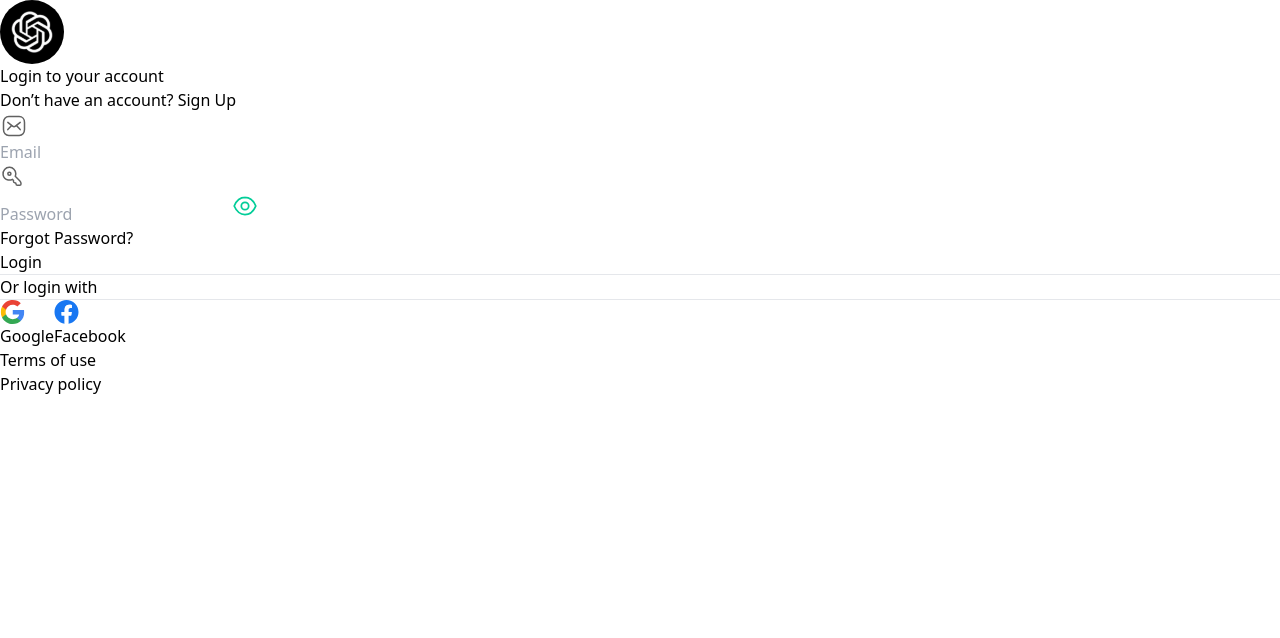
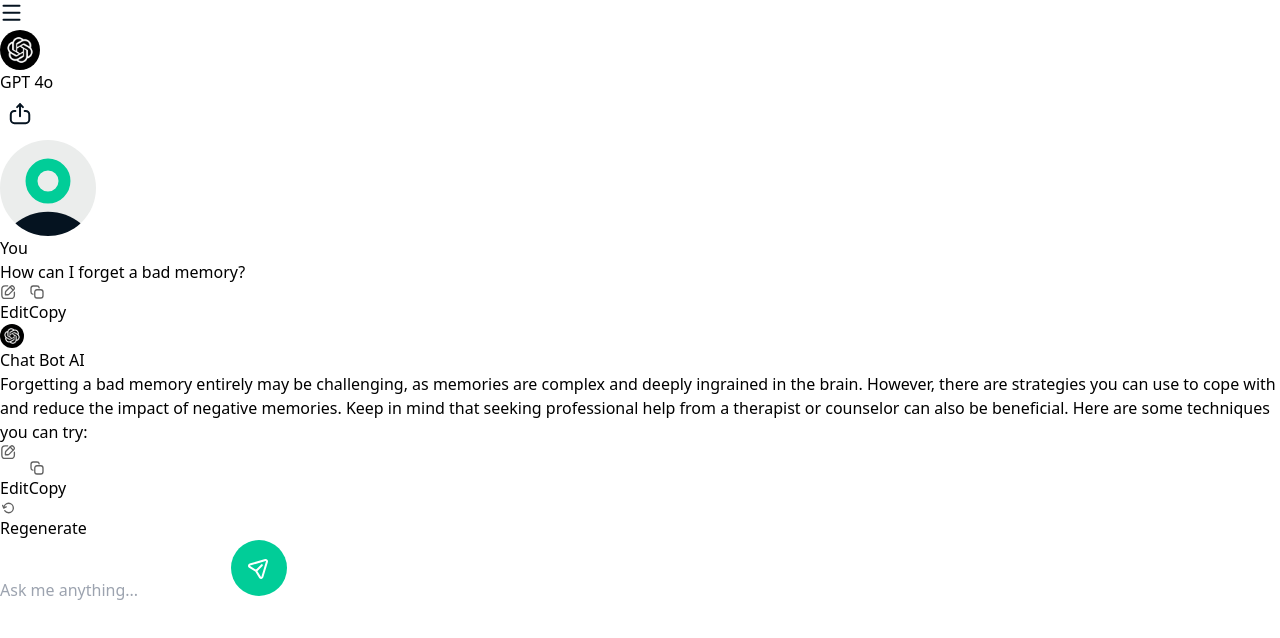
Before and after one commit to ShadWeb/ChatBot, a React (Vite) app: page /homechat/1 in a window 1280 px wide. Shown: the top 638 px of the page. Built offline with nearby package versions, Linux system fonts and the light colour scheme.

Commit message:
hpgrade2

```diff
--- a/src/App.jsx
+++ b/src/App.jsx
@@ -13,6 +13,7 @@ function App() {
      <Routes>
      <Route path='*' element={<PeageLogin/>}/>
      <Route path='/home/' element={<Home/>}/>
+     <Route path='/homechat/:id' element={<HomeChat/>}/>
      <Route path='/homechat/' element={<HomeChat/>}/>
      <Route path='/seting/:idpage' element={<Seting/>}/>
      </Routes>
--- a/src/components/CardHistory.jsx
+++ b/src/components/CardHistory.jsx
@@ -18,7 +18,7 @@ function Cardhistory({Title ,content,date,id}) {
   return (
 
     <div className="border border-[#EBEDEC] px-[24px] py-8 rounded-[36px] min-[370px]:max-w-[165px] min-[412px]:max-w-[190px]  flex flex-col gap-3">
-       <Link to={`/ChatNew/${id}/${false}`}>
+       <Link to={`/homechat/${id}`}>
     <h2 className="font-semibold text-base text-[#01CD98]">{Title}</h2>
     <p className="text-[#616161] font-normal text-base">{content}</p>
     <span className="text-[#616161] font-normal text-sm">{date} mins ago</span>
--- a/src/components/ChatUser.jsx
+++ b/src/components/ChatUser.jsx
@@ -10,8 +10,8 @@ export default function ChatUser({textuser}) {
             <img className="w-6 h-6" src={avatauserinchat} alt="" />You</h2>
             <p className="font-normal text-base text-[#01CD98]">{textuser} </p>
             <div className="flex items-center gap-6">
-                <span className="flex gap-2 items-center font-medium text-sm text-[#616161]"><img src={iconedit} alt="" />Edit</span>
-                <span className="flex gap-2 items-center font-medium text-sm text-[#616161]"><img src={iconcopy} alt="" />Copy</span>
+                <button  className="flex gap-2 items-center font-medium text-sm text-[#616161]"><img src={iconedit} alt="" />Edit</button>
+                <button onClick={()=>{navigator.clipboard.writeText(textuser)}} className="flex gap-2 items-center font-medium text-sm text-[#616161]"><img src={iconcopy} alt="" />Copy</button>
             </div>
       </div>
     </div>
--- a/src/components/HeadHome.jsx
+++ b/src/components/HeadHome.jsx
@@ -8,7 +8,7 @@ function HeadHome() {
 
     const navigate = useNavigate();
     const Newtopichandler=()=>{
-    navigate('/homechat/' );
+    navigate('/homechat/0' );
     }
   return (
     <header className='border-b '>
--- a/src/components/Hedermain.jsx
+++ b/src/components/Hedermain.jsx
@@ -15,7 +15,7 @@ const hamberhandler =()=>{
 
 
   return (
-    <nav className='flex py-6 px-4 justify-between border-b '>
+    <nav className='flex  py-6 px-4 justify-between border-b '>
         <div className='flex gap-3'>
         <button onClick={hamberhandler}><img src={iconhamber} alt="" /></button>
         <div className='flex items-center gap-4'><img src={iconchat} alt="" /> <span className='font-semibold text-xl
--- a/src/components/MassegeBot.jsx
+++ b/src/components/MassegeBot.jsx
@@ -2,8 +2,9 @@ import Chatbotmassegeicon from "../assets/Chatbotmassege.svg";
 import iconedit from "../assets/edit.svg"
 import iconcopy from "../assets/copy.svg"
 import PropTypes from 'prop-types';
+import Regenerate from "../assets/Regenerate.svg"
+
 export default function MassegeBot({massege}) {
-
 
   return (
     <div className="flex py-6 px-6 flex-col gap-4">
@@ -14,7 +15,8 @@ export default function MassegeBot({massege}) {
       <div><p className="font-normal text-sm"> {massege}</p></div>
       <div className="flex items-center gap-6">
                 <span className="flex gap-2 items-center font-medium text-sm text-[#616161]"><img src={iconedit} alt="" />Edit</span>
-                <span className="flex gap-2 items-center font-medium text-sm text-[#616161]"><img src={iconcopy} alt="" />Copy</span>
+                <button onClick={()=>{navigator.clipboard.writeText(massege)}} className="flex gap-2 items-center font-medium text-sm text-[#616161]"><img src={iconcopy} alt="" />Copy</button>
+                <span className="flex gap-2 items-center font-medium text-sm text-[#616161]"><img src={Regenerate} alt="" />Regenerate</span>
             </div>
     </div>
   )
--- a/src/components/MessageList.jsx
+++ b/src/components/MessageList.jsx
@@ -12,7 +12,7 @@ function MessageList({massages}) {
         //   <div key={index} className={`message ${msg.sender}`}>
         //     <strong>{msg.sender === 'user' ? 'You' : 'Bot'}:</strong> {msg.text}
         //   </div>
-        msg.sender === 'user' ? <ChatUser key={index} textuser={msg.text}/> : <MassegeBot key={index} textuser={msg.text}/>
+        msg.sender === 'user' ? <ChatUser key={index} textuser={msg.text}/> : <MassegeBot key={index} massege={msg.text}/>
 
         ))
       )}
--- a/src/peges/HomeChat.jsx
+++ b/src/peges/HomeChat.jsx
@@ -1,23 +1,21 @@
 import Hedermain from "../Components/Hedermain";
 import SagestItem from "../components/SagestItem";
 import iconsend from "../assets/iconsend.svg"
-import { useState } from "react";
+import { useState,useEffect } from "react";
 import MessageList from "../components/MessageList";
-
+import { useParams } from "react-router-dom";
+import data from '../data.json';
 function HomeChat() {
-
+    let {id} =useParams()
     const [invalue ,setinvalue]=useState("");
     const [Sageshandler ,setSageshandler]=useState(true);
     const [messages, setMessages] = useState([]);
 
-
     const handleSendMessage = async()=>{
-        if(invalue.length != 0){
+        if(invalue.length !== 0){
         setSageshandler(false);
         const userMessage = { text: invalue, sender: 'user' };
       setMessages((messages) => [...messages, userMessage]);
-
-      // Simulate an AI response
       const aiResponse = await getAIResponse(invalue);
       const botMessage = { text: aiResponse, sender: 'bot' };
       setMessages((messages) => [...messages, botMessage]);
@@ -26,18 +24,37 @@ function HomeChat() {
     }
 
     const getAIResponse = async (message) => {
-        // Mock response for demonstration purpose
+
         return new Promise((resolve) => {
-          setTimeout(() => {
-            resolve(`You said: ${message}`);
-          }, 1000);
+         fetch(`https://api.dictionaryapi.dev/api/v2/entries/en_US/${message}`).then((res)=>res.json()).then((data)=>{
+          let resalt =data[0]
+            resalt.meanings.map((meaning) =>(
+            resolve(meaning.definitions[0]?.definition)
+          ) );
+         }).catch(()=>{
+          resolve('I cant help you, please enter the correct word!!')
+         })
         });
       };
+
+    useEffect(() => {
+      if(id != 0 && id != undefined){
+        setSageshandler(false);
+        data.map((record)=>{
+          if(record.id == id){
+          const userMessage = { text: record.title, sender: 'user' };
+          setMessages((messages) => [...messages, userMessage]);
+          const botMessage = { text: record.content, sender: 'bot' };
+          setMessages((messages) => [...messages, botMessage]);  }
+
+        })}
+        id = ""
+    }, [id]);
 
   return (
     <>
     <div>
-         <Hedermain idpage={'homechat'}/>
+      <Hedermain idpage={'homechat/'}/>
          {Sageshandler && (
                 <div className="flex flex-col justify-center items-center pt-12 gap-8">
                     <h2 className="font-semibold text-base">How can I help you, my friend? 😊️</h2>
@@ -49,21 +66,11 @@ function HomeChat() {
                     </div>
                 </div>
             )}
+            <div className="overflow-y-auto max-h-[650px]">
+            <MessageList massages={messages}/>
+            </div>
 
-                <MessageList massages={messages}/>
-
-
-
-
-
-
-
-
-
-
-
-
-                <div className="absolute bottom-7 px-6 mt-9 w-full">
+                <div className="fixed bottom-4  px-6 mt-7 w-full">
                     <div className="flex items-center  p-4 rounded-lg shadow-md">
                             <input  value={invalue}   onKeyDown={(e) => {
                                                 if (e.key === 'Enter') {
```
Also changed, not shown: src/assets/Regenerate.svg (added).
